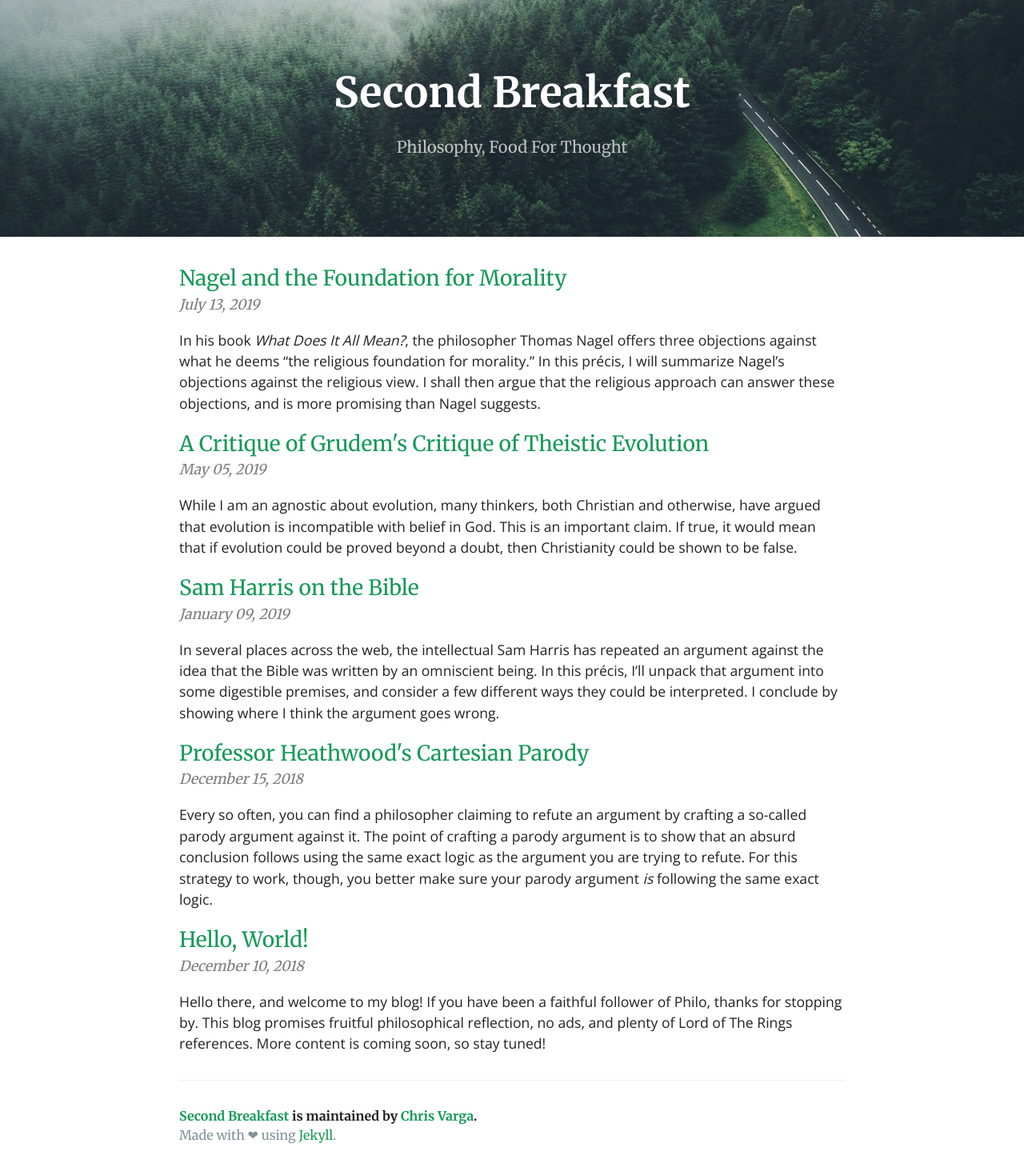
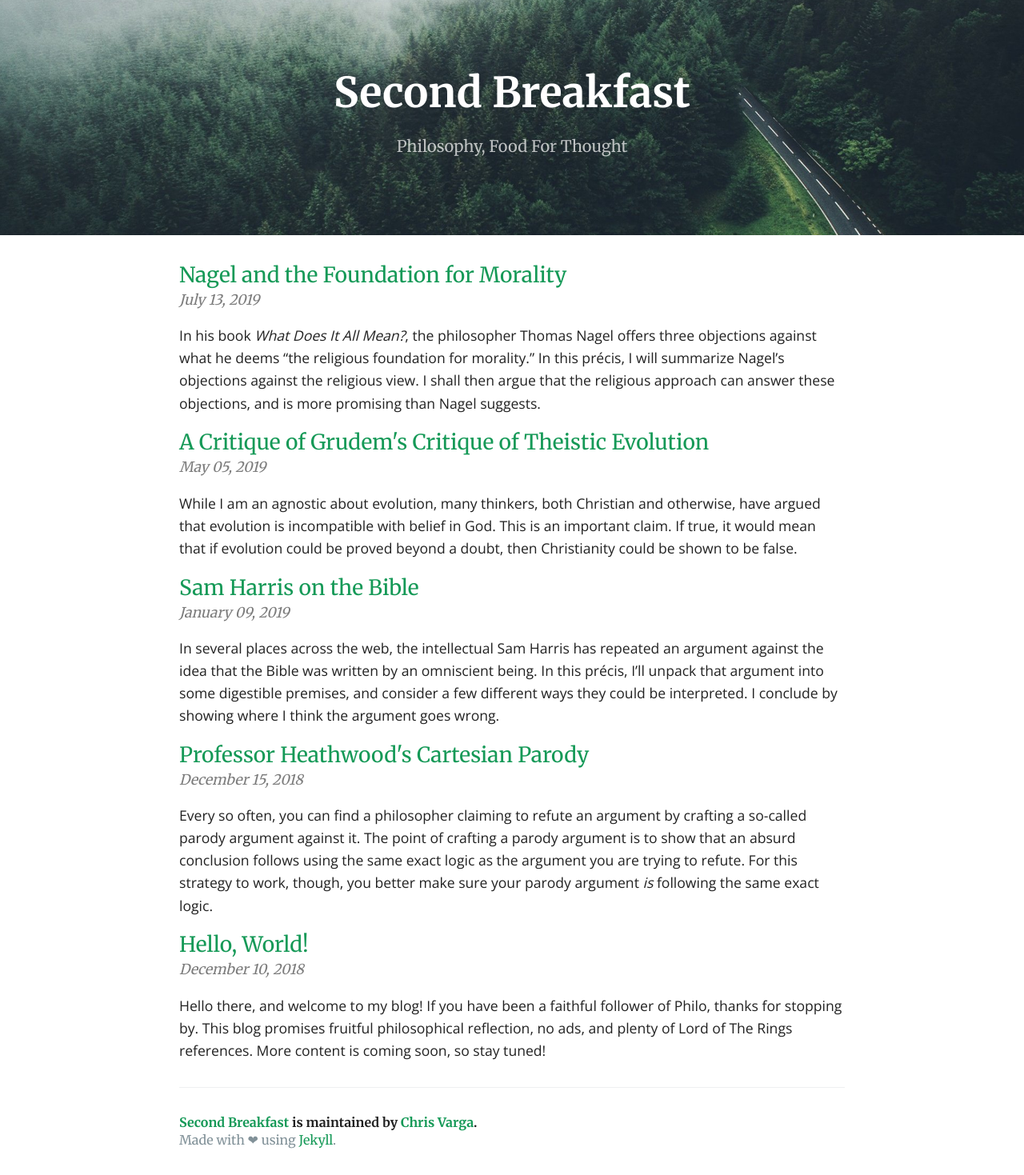
Before and after one commit to second-breakfast/second-breakfast.github.io, a Jekyll site: the page built from index.html, in a window 1280 px wide. Shown: the whole page at 80% size. Built offline with Jekyll 4.4.1, drawn with Linux system fonts in a browser that asks for light colours; the list of posts is cut into pages by our own code.

Commit message:
1.6 line-height for body p, 1.4 for headers

```diff
--- a/css/cayman.css
+++ b/css/cayman.css
@@ -153,9 +153,9 @@
 
 * { box-sizing: border-box; }
 
-body { padding: 0; margin: 0; font-family: "Merriweather", "Helvetica Neue", Helvetica, Arial, sans-serif; font-size: 16px; line-height: 1.5; color: rgba(0,0,0,0.87); }
+body { padding: 0; margin: 0; font-family: "Merriweather", "Helvetica Neue", Helvetica, Arial, sans-serif; font-size: 16px; line-height: 1.4; color: rgba(0,0,0,0.87); }
 
-body p { font-family: "Open Sans"; }
+body p { font-family: "Open Sans"; line-height: 1.6; }
 
 a { color: #159957; text-decoration: none; }
 a:hover { text-decoration: underline; }
```
